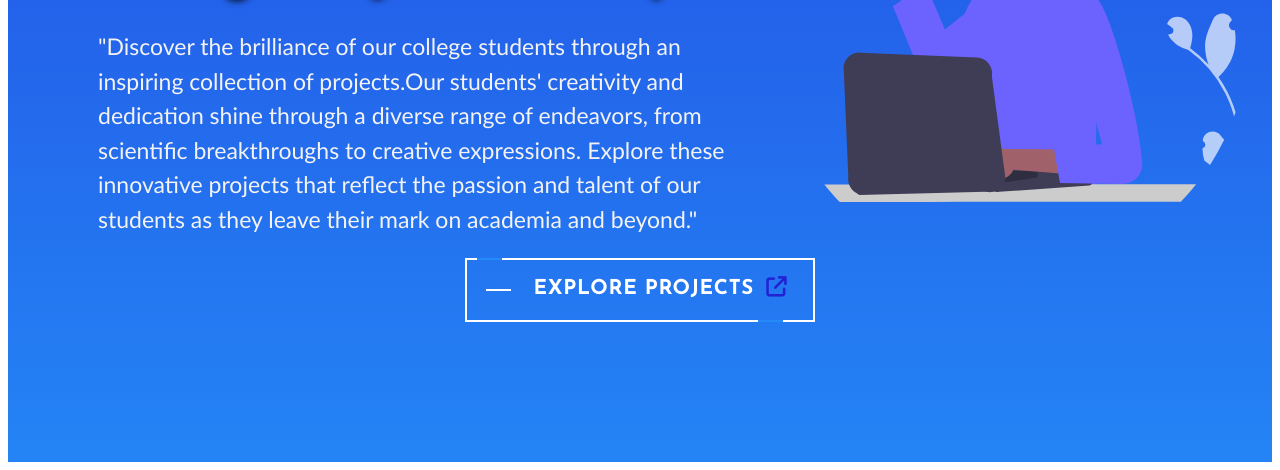
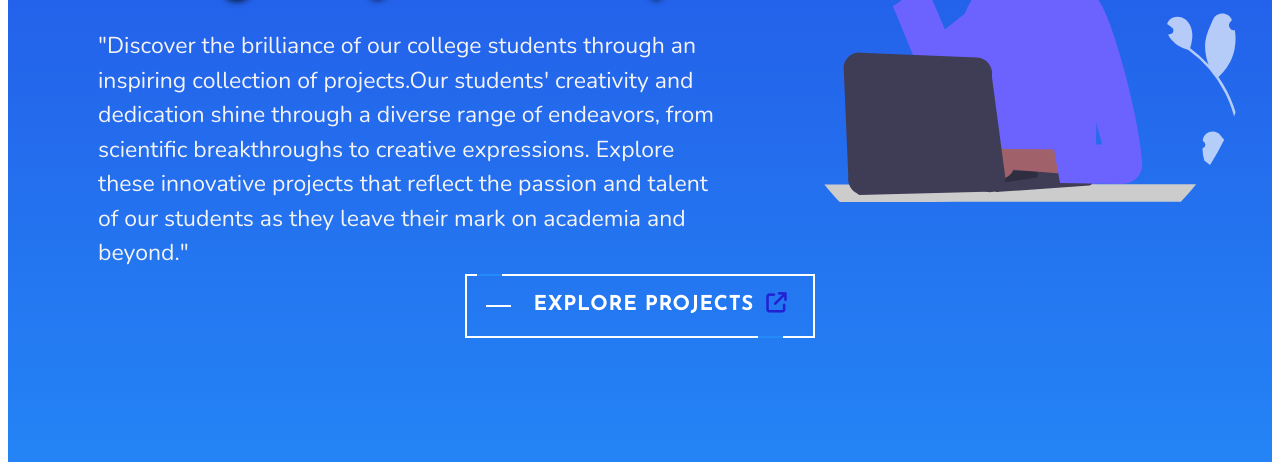
Before and after one commit to bhasidhshaik/project-show-case, a plain HTML site: page index.html in a window 1280 px wide. Shown: the part 346-816 px from the top of the page. Drawn offline with nearby package versions, Linux system fonts and the light colour scheme; a web font is replaced by a local one.

Commit message:
Update style.css

```diff
--- a/CSS Files/style.css
+++ b/CSS Files/style.css
@@ -1,6 +1,7 @@
 @import url('https://fonts.googleapis.com/css2?family=Aoboshi+One&display=swap');
 @import url('https://fonts.googleapis.com/css2?family=Josefin+Sans:wght@700&display=swap');
 @import url('https://fonts.googleapis.com/css2?family=Rubik:wght@700&display=swap');
+@import url('https://fonts.googleapis.com/css2?family=Nunito:wght@400;500;600;700&display=swap');
 *{
     box-sizing: border-box;
 }
@@ -109,7 +110,7 @@ i#toggle-menu{
     animation: fadeRight 1s ease-in-out;
 }
 .main-heading p{
-   font-family: 'Gill Sans', 'Gill Sans MT', Calibri, 'Trebuchet MS', sans-serif;
+   font-family: 'Nunito', sans-serif;
    font-size: 23px;
    line-height: 1.5;
    color: #F3F3F4;
```
